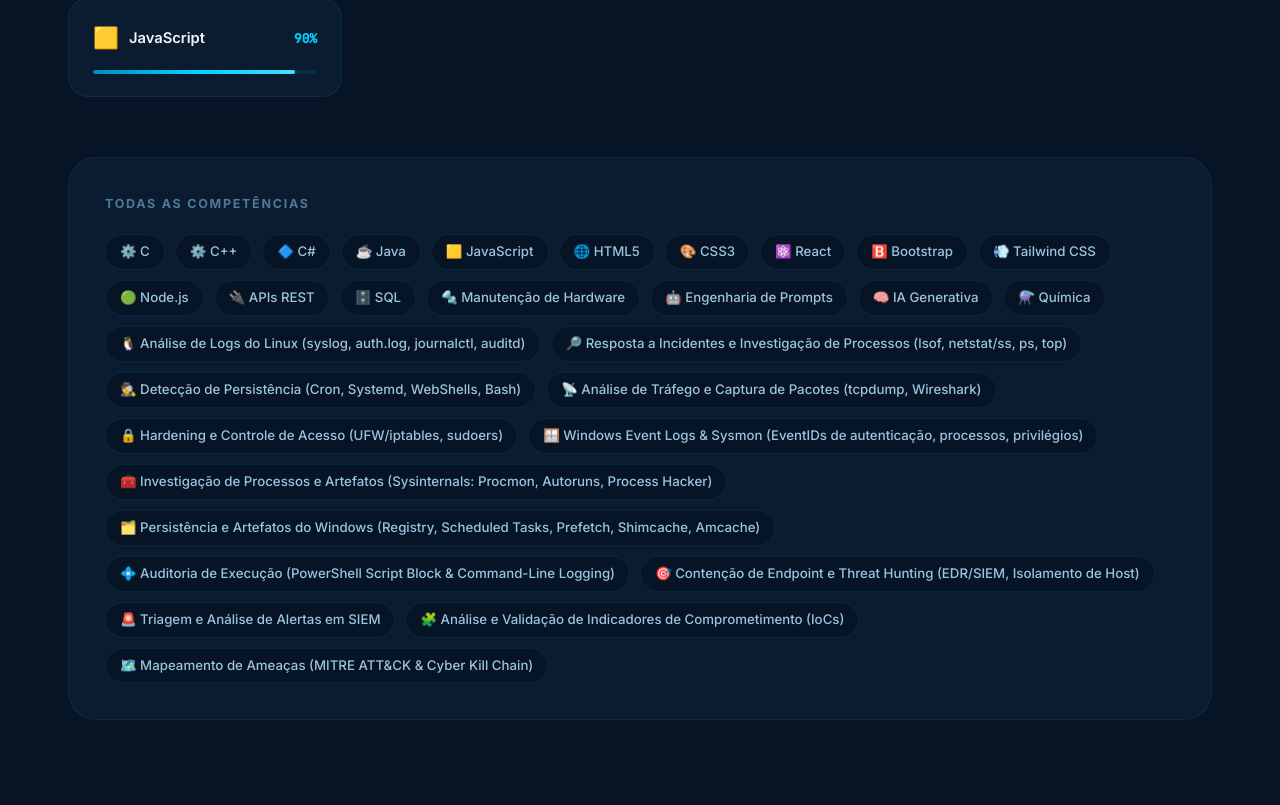
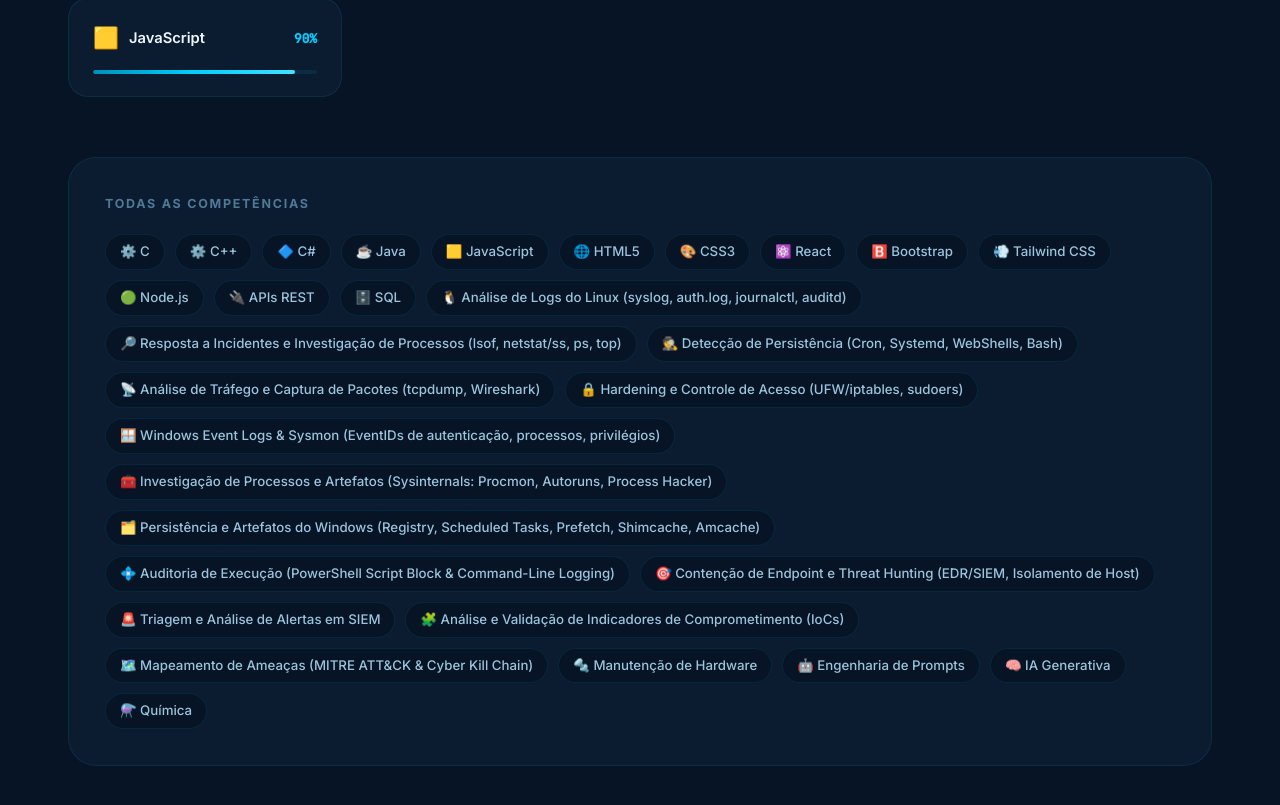
Before and after one commit to LucasMendesBSantos/Curriculo-Online-Tech----Quim, a React (Vite) app: page / in a window 1280 px wide. Shown: the part 1343-2148 px from the top of the page. Built offline with nearby package versions, Linux system fonts and the light colour scheme.

Commit message:
Colocando a ordem mas skills

```diff
--- a/src/data/skills.js
+++ b/src/data/skills.js
@@ -35,17 +35,6 @@
     ],
   },
   {
-    id: 'other',
-    label: 'Outros',
-    icon: '🌟',
-    skills: [
-      { name: 'Manutenção de Hardware', icon: '🔩', level: 88 },
-      { name: 'Engenharia de Prompts',  icon: '🤖', level: 90 },
-      { name: 'IA Generativa',          icon: '🧠', level: 80 },
-      { name: 'Química',                icon: '⚗️', level: 84 },
-    ],
-  },
-  {
     id: 'cybersec',
     label: 'Cibersegurança & SOC',
     icon: '🛡️',
@@ -78,6 +67,17 @@
           { name: 'Mapeamento de Ameaças (MITRE ATT&CK & Cyber Kill Chain)', icon: '🗺️', level: 85 },
         ],
       },
+    ],
+  },
+  {
+    id: 'other',
+    label: 'Outros',
+    icon: '🌟',
+    skills: [
+      { name: 'Manutenção de Hardware', icon: '🔩', level: 88 },
+      { name: 'Engenharia de Prompts',  icon: '🤖', level: 90 },
+      { name: 'IA Generativa',          icon: '🧠', level: 80 },
+      { name: 'Química',                icon: '⚗️', level: 84 },
     ],
   },
 ];
```
